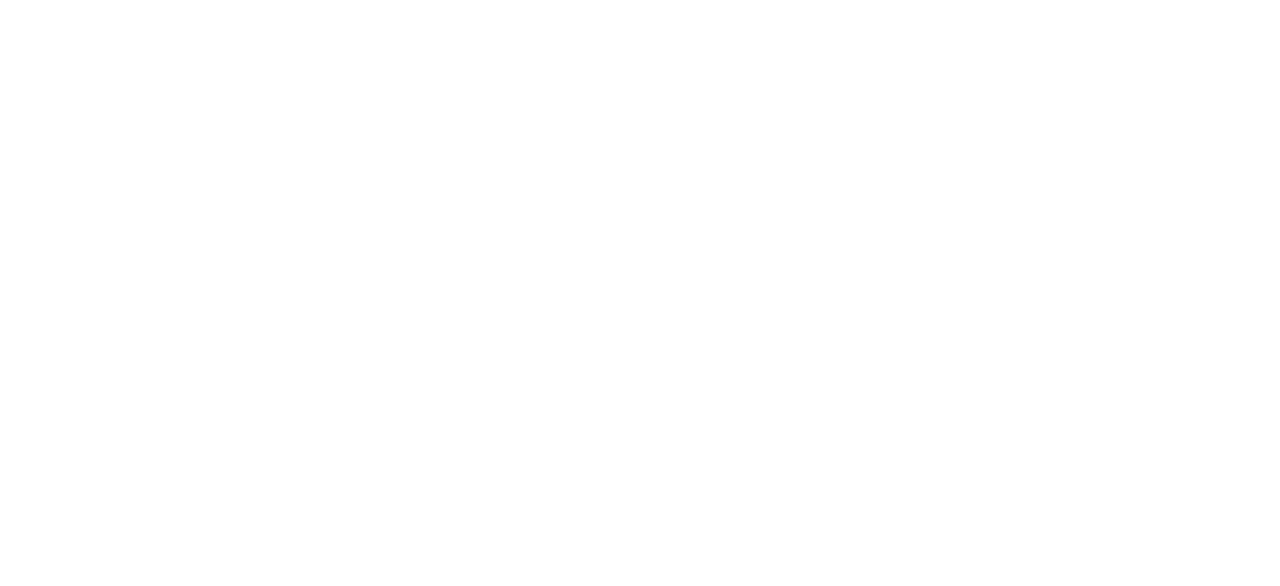
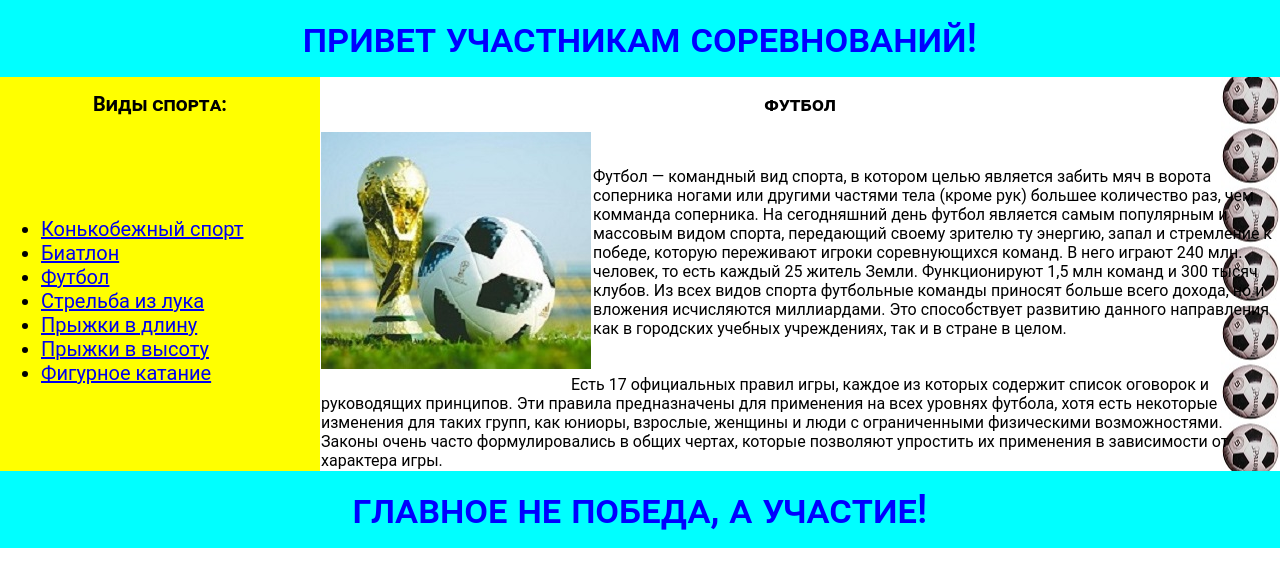
Before and after one commit to OlgaChueshova/it-academy, a plain HTML site: page index.html in a window 1280 px wide. Drawn offline with Linux system fonts and the light colour scheme.

Commit message:
compliete the homework

```diff
--- a/css/styles.css
+++ b/css/styles.css
@@ -22,3 +22,41 @@ body {
     font-weight: 700;
     src: url('../fonts/Roboto-Bold.ttf') format('trutype');
 }
+
+.background {
+    border-collapse: collapse;
+    background: url('../images/Soccerball.jpg');
+    background-repeat: repeat-y;
+    background-position-x: right;
+    background-position-y: center;
+
+}
+
+
+.header {
+    font-weight: 500;
+    font-size: 40px;
+    font-variant: small-caps;
+    text-align: center;
+    padding-top: 15px;
+    padding-bottom: 15px;
+    color: blue;
+    background-color: aqua;
+}
+
+.subtitle {
+    font-weight: 700;
+    font-size: 20px;
+    font-variant: small-caps;
+    text-align: center;
+    padding-top: 15px;
+    padding-bottom: 15px;
+    color: black
+}
+
+.nav {
+    width: 25%;
+    background-color: yellow;
+    font-size: 20px;
+
+}
--- a/index.html
+++ b/index.html
@@ -1,12 +1,98 @@
 <!DOCTYPE html>
 <html lang="en">
+
 <head>
     <meta charset="UTF-8">
     <meta http-equiv="X-UA-Compatible" content="IE=edge">
     <meta name="viewport" content="width=device-width, initial-scale=1.0">
     <title>MAKET_TABLE</title>
+    <link rel="stylesheet" href="./css/styles.css">
 </head>
+
 <body>
 
+
+    <table class="background">
+        <thead>
+            <tr>
+                <th colspan="3" class="header">
+                    привет участникам соревнований!
+                </th>
+            </tr>
+        </thead>
+
+        <tbody>
+            <tr>
+                <th class="subtitle" style="background-color: yellow;">
+                    Виды спорта:
+                </th>
+                <th colspan="2" class="subtitle">футбол</th>
+            <tr>
+                <td rowspan="2" class="nav">
+
+                    <ul>
+                        <li>
+                            <a href="1">Конькобежный спорт</a>
+                        </li>
+                        <li>
+                            <a href="2">Биатлон</a>
+                        </li>
+                        <li>
+                            <a href="3">Футбол</a>
+                        </li>
+                        <li>
+                            <a href="4">Стрельба из лука</a>
+                        </li>
+                        <li>
+                            <a href="5">Прыжки в длину</a>
+                        </li>
+                        <li>
+                            <a href="6">Прыжки в высоту</a>
+                        </li>
+                        <li>
+                            <a href="7">Фигурное катание</a>
+                        </li>
+                    </ul>
+                </td>
+
+                <td>
+                    <img src="./images/football.jpg" alt="football">
+                </td>
+                <td>
+                    Футбол &mdash; командный вид спорта, в котором целью является забить мяч в ворота соперника ногами
+                    или другими частями тела (кроме рук) большее количество раз, чем комманда соперника.
+                    На сегодняшний день футбол является самым популярным и массовым видом спорта, передающий своему
+                    зрителю ту энергию, запал и стремление к победе, которую переживают игроки соревнующихся команд. В
+                    него играют 240 млн. человек, то есть каждый 25 житель Земли. Функционируют 1,5 млн команд и 300
+                    тысяч клубов. Из всех видов спорта футбольные команды приносят больше всего дохода, но и вложения
+                    исчисляются миллиардами. Это способствует развитию данного направления как в городских учебных
+                    учреждениях, так и в стране в целом.
+                </td>
+            </tr>
+
+            <tr>
+                <td colspan="2" style="text-indent: 250px;">
+                    Есть 17 официальных правил игры, каждое из которых содержит список оговорок и руководящих принципов.
+                    Эти
+                    правила предназначены для применения на всех уровнях футбола, хотя есть некоторые изменения для
+                    таких
+                    групп, как юниоры, взрослые, женщины и люди с ограниченными физическими возможностями. Законы очень
+                    часто формулировались в общих чертах, которые позволяют упростить их применения в зависимости от
+                    характера игры.
+                </td>
+            </tr>
+        </tbody>
+
+        <tfoot>
+            <tr>
+                <th colspan="3" class="header">
+                    главное не победа, а участие!
+                </th>
+            </tr>
+        </tfoot>
+
+    </table>
+
 </body>
+
 </html>
```
Also changed, not shown: images/Soccerball.jpg (added), images/football.jpg (added).
